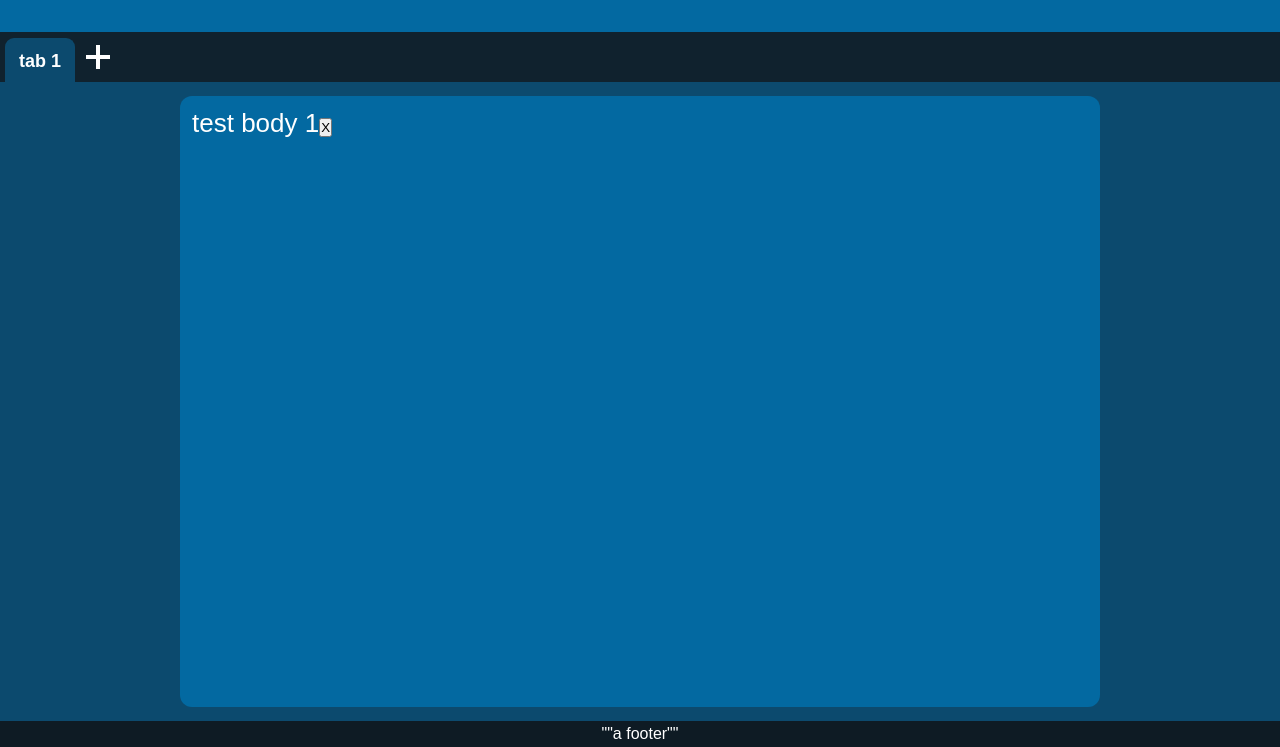
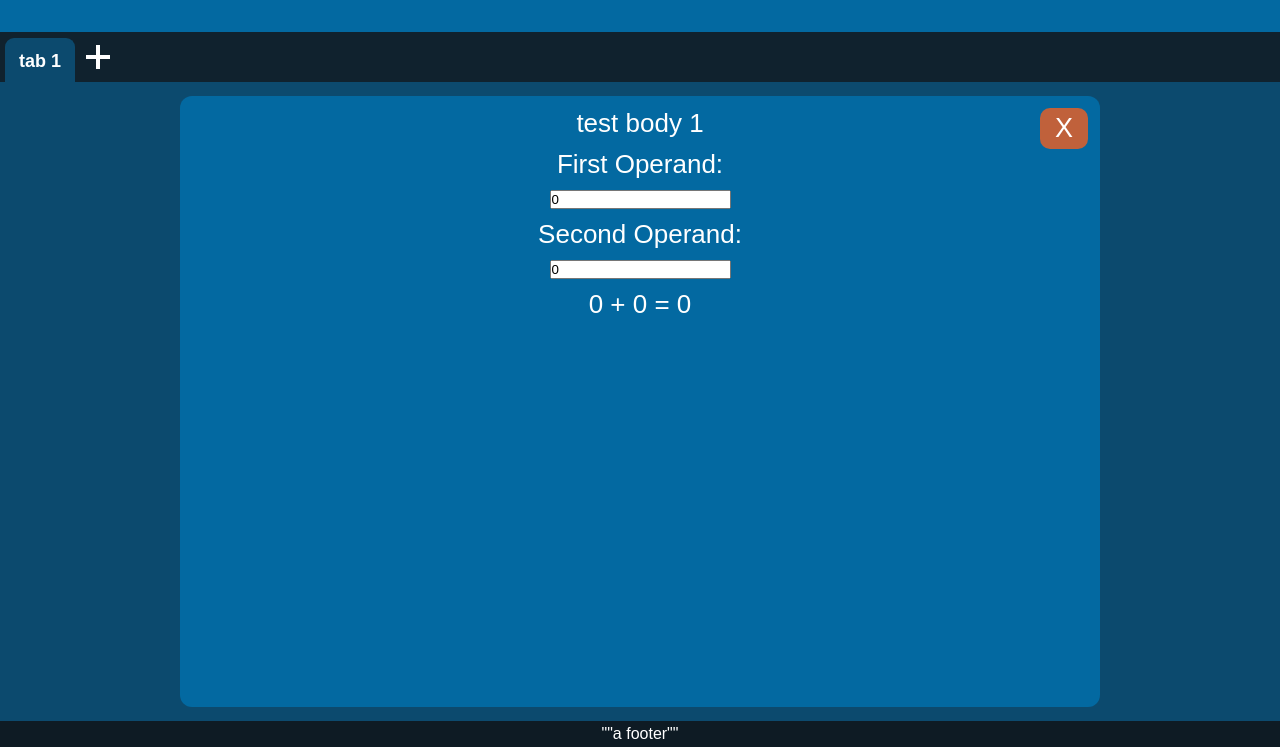
Before and after one commit to SavageGarrett/A-Cubed-Design-Quoting-Tool, a plain HTML site: page frontend/index.html in a window 1280 px wide. Both pictures are taken after a click on the button 15 px from the left and 110 px from the top of the page. Shown: the part 53-800 px from the top of the page. Drawn offline with Linux system fonts and the light colour scheme.

Commit message:
added basic and messy calculator functionality

```diff
--- a/frontend/index.html
+++ b/frontend/index.html
@@ -22,9 +22,8 @@
   </nav>
 
   <main>
-    <p id="body-text">Lorem ipsum dolor, sit amet consectetur adipisicing elit. Fugit consequuntur voluptatibus veritatis architecto ex illo eum pariatur exercitationem quisquam corrupti, obcaecati ad ipsam, quibusdam nesciunt? Blanditiis earum mollitia incidunt laboriosam. Voluptatibus iste dolorem facilis doloremque at laborum sit, numquam cumque.</p>
+    <p id="body-container">Lorem ipsum dolor, sit amet consectetur adipisicing elit. Fugit consequuntur voluptatibus veritatis architecto ex illo eum pariatur exercitationem quisquam corrupti, obcaecati ad ipsam, quibusdam nesciunt? Blanditiis earum mollitia incidunt laboriosam. Voluptatibus iste dolorem facilis doloremque at laborum sit, numquam cumque.</p>
   </main>
-
   <footer>
     <p>""a footer""</p>
   </footer>
--- a/frontend/script.js
+++ b/frontend/script.js
@@ -1,6 +1,6 @@
 const newTabBtn = document.querySelector('#new-tab-btn');
 const tabsContainer = document.querySelector('.tabs-container');
-const bodyText = document.querySelector('#body-text')
+const bodyText = document.querySelector('#body-container')
 
 
 class TabController {
@@ -16,6 +16,9 @@ class TabController {
       tabTitle: "tab " + this.currentId,
       bodyText: "test body " + this.currentId,
 
+      // testing simple math
+      numOne : 0,
+      numTwo : 0,
     }
 
     this.tabs.push(tab);
@@ -55,10 +58,10 @@ class TabController {
 
   setBodyContent(tabId) {
 
-    console.log(tabId)
     let tab = this.tabs.find(tab => tab.id == tabId); // not strict because num/str comparison(?)
-    console.log(tab)
     bodyText.textContent = tab.bodyText;
+
+    bodyText.setAttribute('data-id', tab.id);
 
     let deleteButton = document.createElement('button');
     deleteButton.textContent = 'X';
@@ -66,7 +69,63 @@ class TabController {
     deleteButton.setAttribute('data-id', tabId);
     deleteButton.addEventListener('click', this.handleRemoveTabClick.bind(this));
     bodyText.appendChild(deleteButton);
+
+
+    // testing form creation below - this method is getting huge, I'll refactor later
+
+    //<label for="input-one">First Operand:</label>
+    let label = document.createElement('label');
+    label.setAttribute('for', 'num-one');
+    label.textContent = 'First Operand:';
+    bodyText.appendChild(label);
+
+    //<input type="text" name="input-one" id="input-one">
+    let input = document.createElement('input');
+    input.setAttribute('type', 'text');
+    input.setAttribute('name', 'num-one');
+    input.setAttribute('id', 'num-one');
+    input.value = tab.numOne;
+    input.oninput = this.handleInputChange.bind(this);
+    bodyText.appendChild(input);
+
+    //<label for="input-two">Second Operand:</label>
+    label = document.createElement('label');
+    label.setAttribute('for', 'num-two');
+    label.textContent = 'Second Operand:';
+    bodyText.appendChild(label);
+
+    //<input type="text" name="input-two" id="input-two">
+    let inputTwo = document.createElement('input');
+    inputTwo.setAttribute('type', 'text');
+    inputTwo.setAttribute('name', 'num-two');
+    inputTwo.setAttribute('id', 'num-two');
+    inputTwo.value = tab.numTwo;
+    inputTwo.oninput = this.handleInputChange.bind(this);
+    bodyText.appendChild(inputTwo);
+
+    let result = document.createElement('p');
+    result.classList.add('result');
+    result.textContent = `${tab.numOne} + ${tab.numTwo} = ${parseInt(tab.numOne) + parseInt(tab.numTwo)}`;
+    bodyText.appendChild(result);
   }
+
+  handleInputChange(event) {
+    let tabId = event.target.parentNode.getAttribute('data-id');
+    // console.log(tabId);
+    let tab = this.tabs.find(tab => tab.id == tabId);
+    console.log(tab)
+    if (event.target.id == 'num-one') {
+      tab.numOne = event.target.value;
+    } else if (event.target.id == 'num-two') {
+      tab.numTwo = event.target.value;
+    }
+
+
+    let result = `${tab.numOne} + ${tab.numTwo} = ${parseInt(tab.numOne) + parseInt(tab.numTwo)}`;
+    document.querySelector('.result').textContent = result;
+  }
+
+
 
   removeTab(tabId) {
     let tabIndex = this.tabs.findIndex(tab => tab.id == tabId); // also not strict, I should fix this later
@@ -90,12 +149,11 @@ class TabController {
     this.removeTab(tabId);
   }
 
-
+  init() {
+    newTabBtn.addEventListener('click', this.handleNewTabClick.bind(this));
+  }
 
 }
 
 const tabController = new TabController();
-
-newTabBtn.onclick = () => {
-  tabController.addTab();
-};
+tabController.init();
--- a/frontend/style.css
+++ b/frontend/style.css
@@ -85,9 +85,28 @@ main {
   margin: 14px;
   padding: 12px;
   border-radius: 12px;
+
 }
 
+#body-container {
+  display: flex;
+  flex-direction: column;
+  align-items: center;
+  position: relative;
+  gap: 10px;
+}
 
+.delete-tab {
+  border: none;
+  background-color: rgb(192, 97, 59);
+  color: white;
+  padding: 5px 15px;
+  border-radius: 10px;
+  font-size: 27px;
+  position: absolute;
+  top: 0px;
+  right: 0px;
+}
 
 
 
```
